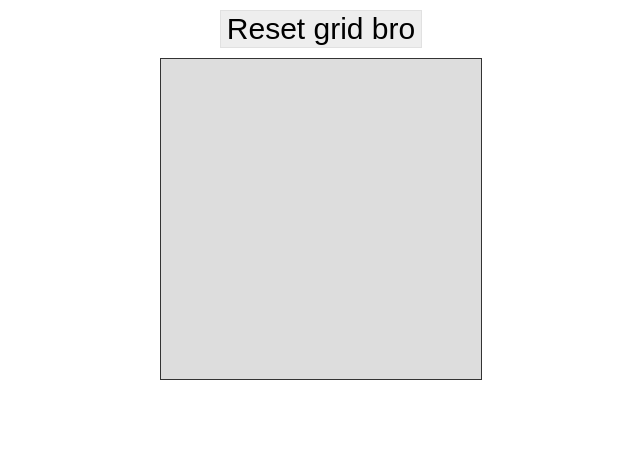
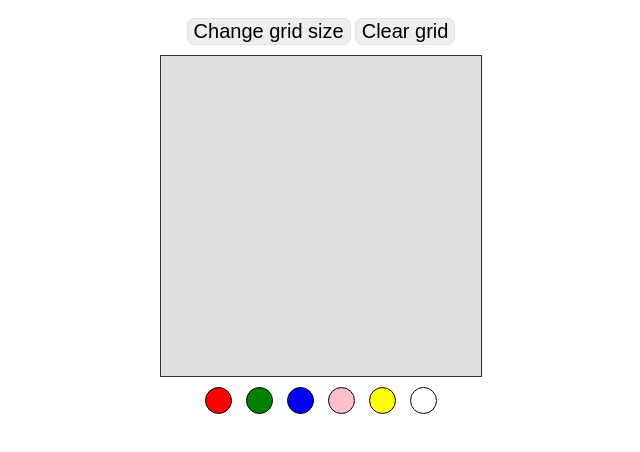
Before and after one commit to krisz094/etchasketch, a plain HTML site: page index.html in a window 1280 px wide. Shown: the whole page, without its empty margins (319-959 px from the left). Drawn offline with nearby package versions, Linux system fonts and the light colour scheme.

Commit message:
almost final build

```diff
--- a/etchsketch.css
+++ b/etchsketch.css
@@ -1,3 +1,11 @@
+*{
+	-webkit-touch-callout: none;
+-webkit-user-select: none;
+-khtml-user-select: none;
+-moz-user-select: none;
+-ms-user-select: none;
+user-select: none;
+}
 #wrapper {
 	width:320px;
 	height:320px;
@@ -6,18 +14,62 @@
 	border:1px solid #333;
 	font-size:0;
 }
+
+#buttonwrapper{
+	padding:0;
+	margin:0;
+	text-align:center;
+}
+
 .square {
 	width:20px;
 	height:20px;
 	margin:0 auto;
-
 	background-color: #ddd;
 	display:inline-block;
 }
-input[name=reset] {
-	display:block;
+
+#pencolor{
+	width:320px;
+	height:35px;
+	padding:5px;
+	margin:0 auto;
+	text-align:center;
+}
+
+#pencolor div {
+	width:25px;
+	height:25px;
+	display:inline-block;
+	border:1px solid black ;
+	margin: 5px 5px;
+	border-radius:100%;
+}
+#red{
+	background-color: red;
+}
+#green{
+	background-color: green;
+}
+#blue{
+	background-color: blue;
+}
+#pink{
+	background-color: pink;
+}
+#yellow{
+	background-color: yellow;
+}
+#white{
+	background-color: white;
+}
+
+input {
+	display:inline-block;
 	margin:10px auto;
 	border:1px solid #e1e1e1;
+	border-radius:7px;
 	background-color:#eee;
-	font-size:30px;
+	font-size:20px;
+	color:black;
 }
--- a/etchsketch.js
+++ b/etchsketch.js
@@ -1,12 +1,20 @@
+var pencolor = "red";
 $(document).ready(function(){
 	addSquares(16);
 
-	$(document).on('mouseover','.square',function(){
-		$(this).css('background-color','yellow');
+	$('#wrapper').on('mousedown',function(){
+			$('#wrapper').on('mouseover','.square',function(){
+				$(this).css('background-color',pencolor);
+			});
+
+	});
+
+	$('input[name=clear]').click(function(){
+		$('.square').css('background-color','#ddd');
 	});
 
 	$('input[name=reset]').click(function(){
-		$('.square').hide();
+		$('.square').remove();
 
 		value = prompt("How many squares per line you want fam?\n(Don't say just fuck my shit up)");
 
@@ -19,8 +27,7 @@ $(document).ready(function(){
 
 function addSquares(value)
 {
-	value*=value;
-	for(i = 0; i < value;i++)
+	for(i = 0; i < value*value;i++)
 	{
 		$('#wrapper').append('<div class="square"></div>');
 	}
--- a/index.html
+++ b/index.html
@@ -7,8 +7,19 @@
 		<script src="etchsketch.js"></script>
 	</head>
 	<body>
-		<input type="button" name="reset" value="Reset grid bro"/>
+		<div id="buttonwrapper">
+			<input type="button" name="reset" value="Change grid size"/>
+			<input type="button" name="clear" value="Clear grid"/>
+		</div>
 		<div id="wrapper">
+		</div>
+		<div id="pencolor">
+			<div id="red" onclick="pencolor='red'"></div>
+			<div id="green" onclick="pencolor='green'"></div>
+			<div id="blue" onclick="pencolor='blue'"></div>
+			<div id="pink" onclick="pencolor='pink'"></div>
+			<div id="yellow" onclick="pencolor='yellow'"></div>
+			<div id="white" onclick="pencolor='white'"></div>
 		</div>
 	</body>
 </html>
```
